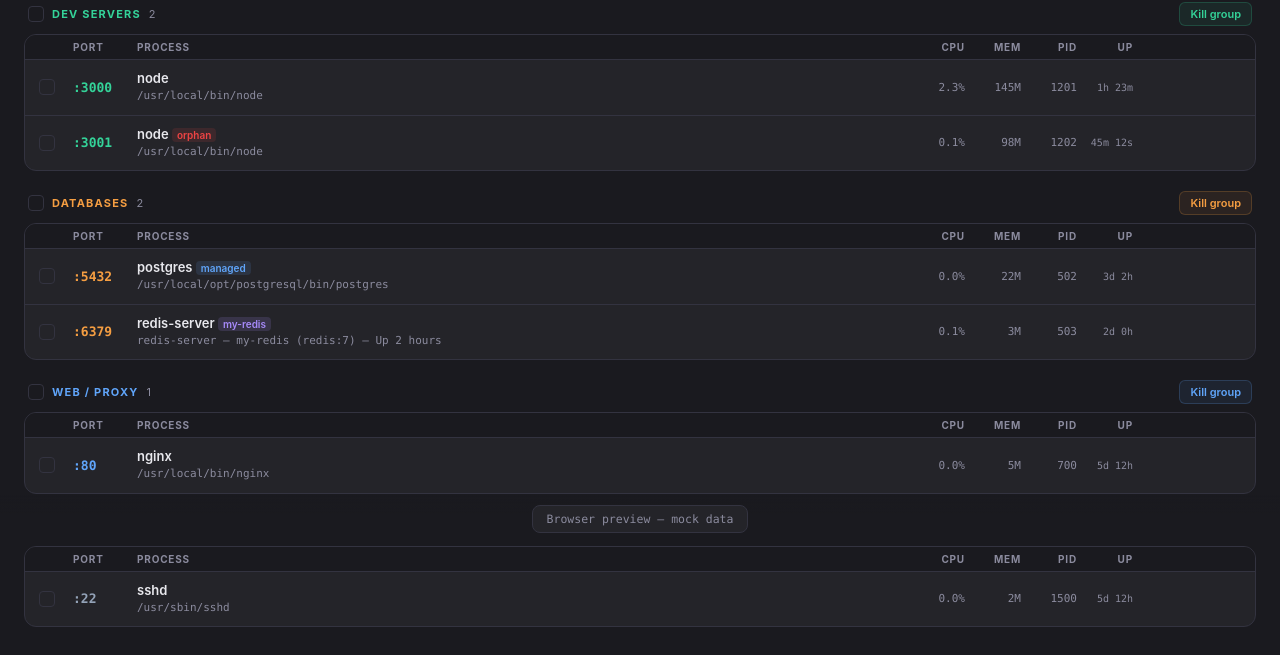
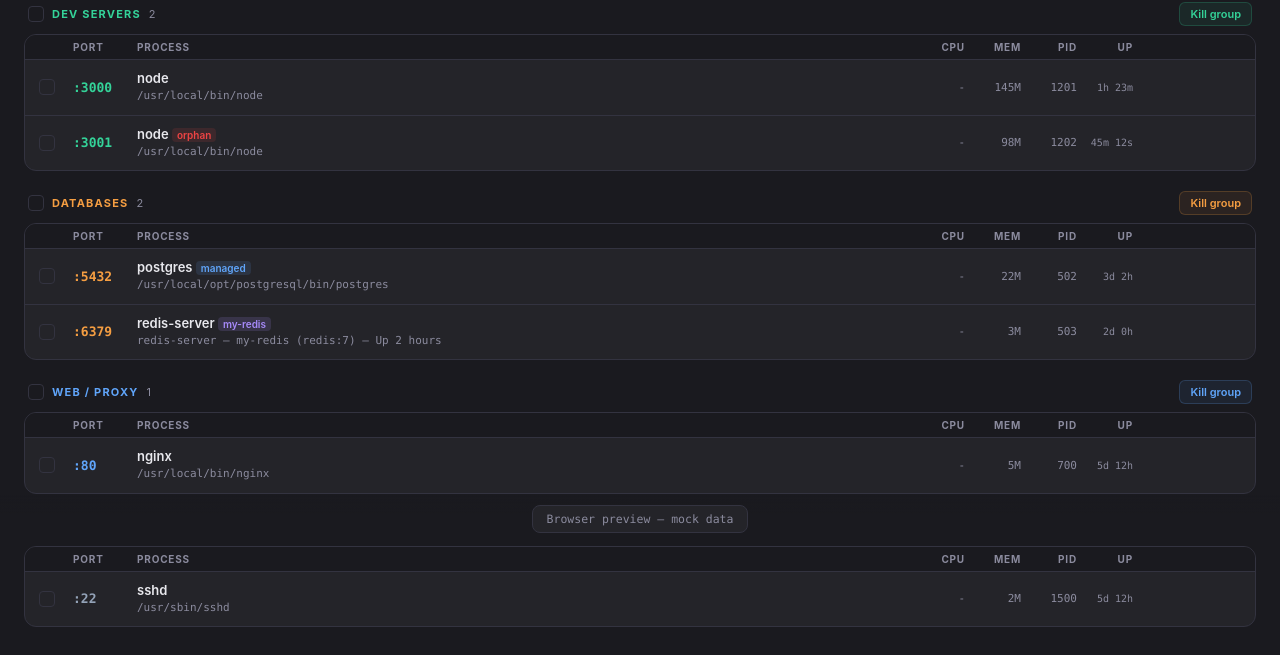
Before and after one commit to RajParmar2003/port-manager, a website: page src/index.html in a window 1280 px wide. Shown: the part 257-912 px from the top of the page. Drawn offline with Linux system fonts and the light colour scheme.

Commit message:
Replace inaccurate CPU% with dash — ps pcpu is lifetime average, not real-time
ps pcpu gives a weighted average over process lifetime, not Activity Monitor-
quality real-time CPU. A process idle for hours still shows 0.5% because it
used CPU earlier. Rather than display misleading data, show dash. Memory (RSS)
and uptime (etime) remain — both are instantaneous/exact from ps.

```diff
--- a/src/index.html
+++ b/src/index.html
@@ -741,9 +741,8 @@ function render() {
           html += '</div>';
           html += '<div class="proc-cmd">' + esc(p.docker_container ? p.exe_path + ' — ' + p.docker_container : p.exe_path) + '</div>';
           html += '</div>';
-          var cpuStr = p.cpu < 0 ? 'N/A' : p.cpu.toFixed(1) + '%';
           var memStr = p.memory_mb < 0 ? 'N/A' : (p.memory_mb < 1 ? '< 1M' : p.memory_mb.toFixed(0) + 'M');
-          html += '<span class="cpu-label">' + cpuStr + '</span>';
+          html += '<span class="cpu-label">-</span>';
           html += '<span class="mem-label">' + memStr + '</span>';
           html += '<span class="pid-label">' + p.pid + '</span>';
           html += '<span class="uptime-label">' + esc(p.uptime || 'N/A') + '</span>';
```
